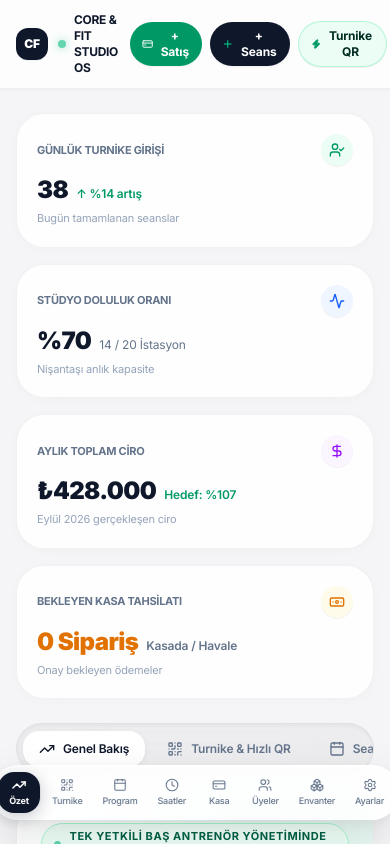
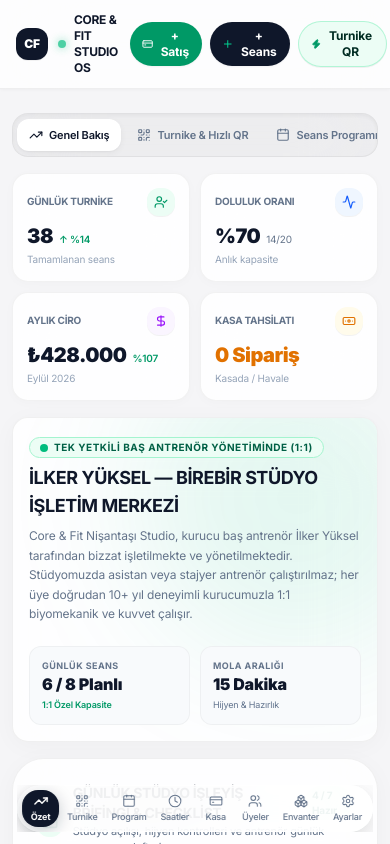
Before and after one commit to emrreaydogdu/coreandfit, a Next.js app: page /admin in a window 390 px wide. Shown: the top 844 px of the page. Built offline with nearby package versions, Linux system fonts and the light colour scheme.

Commit message:
fix: mobilde ust dashboard yalnizca genel bakista gosterilecek sekilde duzenlendi ve mobil navigasyon optimize edildi

```diff
--- a/components/portal/admin/AdminFloatingNav.tsx
+++ b/components/portal/admin/AdminFloatingNav.tsx
@@ -56,9 +56,9 @@ export const AdminFloatingNav: React.FC<AdminFloatingNavProps> = ({
   return (
     <nav
       aria-label="Admin Liquid Glass Dock"
-      className={`pointer-events-auto select-none ${className}`}
+      className={`pointer-events-auto select-none max-w-[calc(100vw-1rem)] overflow-x-auto no-scrollbar ${className}`}
     >
-      <div className="relative flex items-center gap-1 sm:gap-1.5 p-1.5 bg-white/85 hover:bg-white/95 backdrop-blur-2xl border border-white/70 rounded-[28px] shadow-[0_16px_45px_rgba(0,0,0,0.1),0_4px_16px_rgba(0,0,0,0.05),inset_0_1px_2px_rgba(255,255,255,0.95)] transition-all duration-300">
+      <div className="relative flex items-center gap-0.5 sm:gap-1.5 p-1 sm:p-1.5 bg-white/90 hover:bg-white/95 backdrop-blur-2xl border border-white/80 rounded-[24px] sm:rounded-[28px] shadow-[0_12px_40px_rgba(0,0,0,0.12),0_4px_16px_rgba(0,0,0,0.05)] transition-all duration-300">
         {ADMIN_TABS.map((tab) => {
           const Icon = tab.icon;
           const isActive = activeTab === tab.id;
@@ -68,7 +68,7 @@ export const AdminFloatingNav: React.FC<AdminFloatingNavProps> = ({
               key={tab.id}
               type="button"
               onClick={() => setActiveTab(tab.id)}
-              className={`relative flex flex-col items-center justify-center py-1.5 px-2 sm:px-3 rounded-2xl transition-all duration-200 outline-none min-w-[42px] sm:min-w-[56px] ${
+              className={`relative flex flex-col items-center justify-center py-1 sm:py-1.5 px-1.5 sm:px-3 rounded-xl sm:rounded-2xl transition-all duration-200 outline-none min-w-[37px] sm:min-w-[54px] shrink-0 ${
                 isActive ? "text-white" : "text-[#64748B] hover:text-[#0F172A]"
               }`}
               title={tab.label}
--- a/components/portal/admin/AdminPortal.tsx
+++ b/components/portal/admin/AdminPortal.tsx
@@ -57,6 +57,17 @@ import { AdminMemberDetailModal } from "@/components/portal/admin/AdminMemberDet
 import { AdminCreateMemberModal } from "@/components/portal/admin/AdminCreateMemberModal";
 import { AdminDailyBriefingWidget } from "@/components/portal/admin/AdminDailyBriefingWidget";
 import { AdminInventoryTab } from "@/components/portal/admin/AdminInventoryTab";
+
+const ADMIN_TAB_LABELS: Record<AdminTab, string> = {
+  overview: "Genel Bakış",
+  turnstile: "Turnike & Hızlı QR",
+  schedule: "Seans Programı",
+  coach_slots: "Koç Randevu Saatleri",
+  cashier: "Kasa & Ödemeler",
+  members: "Üye Rehberi (CRM)",
+  inventory: "Envanter & Donanım",
+  settings: "İşletme Ayarları",
+};
 
 export const AdminPortal: React.FC = () => {
   const {
@@ -217,23 +228,81 @@ export const AdminPortal: React.FC = () => {
     switch (adminTab) {
       case "overview":
         return (
-          <div className="space-y-6">
+          <div className="space-y-4 sm:space-y-6">
+            {/* Top KPI Metric Cards - Clean 2x2 on Mobile, 4 columns on Desktop */}
+            <div className="grid grid-cols-2 lg:grid-cols-4 gap-2.5 sm:gap-4">
+              <div className="bg-white/90 backdrop-blur-xl border border-black/[0.05] rounded-2xl sm:rounded-[28px] p-3.5 sm:p-5 shadow-[0_2px_12px_rgba(0,0,0,0.02)] hover:shadow-[0_4px_20px_rgba(0,0,0,0.04)] transition-all">
+                <div className="flex items-center justify-between text-xs text-[#64748B] mb-1.5 sm:mb-2 font-medium">
+                  <span className="tracking-tight text-[10px] sm:text-[11px] font-bold uppercase truncate">GÜNLÜK TURNİKE</span>
+                  <div className="w-7 h-7 sm:w-8 sm:h-8 rounded-xl sm:rounded-2xl bg-emerald-50 text-emerald-600 flex items-center justify-center shadow-2xs shrink-0">
+                    <UserCheck className="w-3.5 h-3.5 sm:w-4 sm:h-4" />
+                  </div>
+                </div>
+                <div className="flex items-baseline gap-1.5 sm:gap-2">
+                  <span className="text-xl sm:text-2xl font-black text-[#0F172A] tracking-tight">{checkInLogs.length + 34}</span>
+                  <span className="text-[10px] sm:text-xs font-semibold text-emerald-600">↑ %14</span>
+                </div>
+                <span className="text-[10px] sm:text-[11px] text-[#94A3B8] block mt-0.5 sm:mt-1 truncate">Tamamlanan seans</span>
+              </div>
+
+              <div className="bg-white/90 backdrop-blur-xl border border-black/[0.05] rounded-2xl sm:rounded-[28px] p-3.5 sm:p-5 shadow-[0_2px_12px_rgba(0,0,0,0.02)] hover:shadow-[0_4px_20px_rgba(0,0,0,0.04)] transition-all">
+                <div className="flex items-center justify-between text-xs text-[#64748B] mb-1.5 sm:mb-2 font-medium">
+                  <span className="tracking-tight text-[10px] sm:text-[11px] font-bold uppercase truncate">DOLULUK ORANI</span>
+                  <div className="w-7 h-7 sm:w-8 sm:h-8 rounded-xl sm:rounded-2xl bg-blue-50 text-blue-600 flex items-center justify-center shadow-2xs shrink-0">
+                    <Activity className="w-3.5 h-3.5 sm:w-4 sm:h-4" />
+                  </div>
+                </div>
+                <div className="flex items-baseline gap-1.5 sm:gap-2">
+                  <span className="text-xl sm:text-2xl font-black text-[#0F172A] tracking-tight">%70</span>
+                  <span className="text-[10px] sm:text-xs text-[#64748B] truncate">14/20</span>
+                </div>
+                <span className="text-[10px] sm:text-[11px] text-[#94A3B8] block mt-0.5 sm:mt-1 truncate">Anlık kapasite</span>
+              </div>
+
+              <div className="bg-white/90 backdrop-blur-xl border border-black/[0.05] rounded-2xl sm:rounded-[28px] p-3.5 sm:p-5 shadow-[0_2px_12px_rgba(0,0,0,0.02)] hover:shadow-[0_4px_20px_rgba(0,0,0,0.04)] transition-all">
+                <div className="flex items-center justify-between text-xs text-[#64748B] mb-1.5 sm:mb-2 font-medium">
+                  <span className="tracking-tight text-[10px] sm:text-[11px] font-bold uppercase truncate">AYLIK CİRO</span>
+                  <div className="w-7 h-7 sm:w-8 sm:h-8 rounded-xl sm:rounded-2xl bg-purple-50 text-purple-600 flex items-center justify-center shadow-2xs shrink-0">
+                    <DollarSign className="w-3.5 h-3.5 sm:w-4 sm:h-4" />
+                  </div>
+                </div>
+                <div className="flex items-baseline gap-1.5 sm:gap-2">
+                  <span className="text-xl sm:text-2xl font-black text-[#0F172A] tracking-tight">₺428.000</span>
+                  <span className="text-[10px] sm:text-xs font-semibold text-emerald-600">%107</span>
+                </div>
+                <span className="text-[10px] sm:text-[11px] text-[#94A3B8] block mt-0.5 sm:mt-1 truncate">Eylül 2026</span>
+              </div>
+
+              <div className="bg-white/90 backdrop-blur-xl border border-black/[0.05] rounded-2xl sm:rounded-[28px] p-3.5 sm:p-5 shadow-[0_2px_12px_rgba(0,0,0,0.02)] hover:shadow-[0_4px_20px_rgba(0,0,0,0.04)] transition-all">
+                <div className="flex items-center justify-between text-xs text-[#64748B] mb-1.5 sm:mb-2 font-medium">
+                  <span className="tracking-tight text-[10px] sm:text-[11px] font-bold uppercase truncate">KASA TAHSİLATI</span>
+                  <div className="w-7 h-7 sm:w-8 sm:h-8 rounded-xl sm:rounded-2xl bg-amber-50 text-amber-600 flex items-center justify-center shadow-2xs shrink-0">
+                    <Banknote className="w-3.5 h-3.5 sm:w-4 sm:h-4" />
+                  </div>
+                </div>
+                <div className="flex items-baseline gap-1.5 sm:gap-2">
+                  <span className="text-xl sm:text-2xl font-black text-amber-600 tracking-tight">{pendingOrdersCount} Sipariş</span>
+                </div>
+                <span className="text-[10px] sm:text-[11px] text-[#94A3B8] block mt-0.5 sm:mt-1 truncate">Kasada / Havale</span>
+              </div>
+            </div>
+
             {/* Solo Coach & Studio Model Executive Banner - Apple Liquid Glass */}
-            <div className="bg-white/90 backdrop-blur-2xl border border-black/[0.06] rounded-[32px] p-6 sm:p-7 shadow-[0_4px_24px_rgba(0,0,0,0.03)] relative overflow-hidden">
+            <div className="bg-white/90 backdrop-blur-2xl border border-black/[0.06] rounded-2xl sm:rounded-[32px] p-4 sm:p-7 shadow-[0_4px_24px_rgba(0,0,0,0.03)] relative overflow-hidden">
               <div className="absolute top-0 right-0 w-80 h-80 bg-emerald-500/10 rounded-full blur-3xl pointer-events-none -mr-20 -mt-20" />
-              <div className="relative z-10 flex flex-col lg:flex-row lg:items-center justify-between gap-6">
-                <div className="space-y-2">
-                  <div className="inline-flex items-center gap-2 px-3 py-1 bg-emerald-50 border border-emerald-200 text-emerald-800 rounded-full text-[11px] font-bold uppercase tracking-wider">
-                    <span className="w-2 h-2 rounded-full bg-emerald-500 animate-pulse" />
+              <div className="relative z-10 flex flex-col lg:flex-row lg:items-center justify-between gap-4 sm:gap-6">
+                <div className="space-y-1.5 sm:space-y-2">
+                  <div className="inline-flex items-center gap-1.5 sm:gap-2 px-2.5 sm:px-3 py-0.5 sm:py-1 bg-emerald-50 border border-emerald-200 text-emerald-800 rounded-full text-[10px] sm:text-[11px] font-bold uppercase tracking-wider">
+                    <span className="w-2 h-2 rounded-full bg-emerald-500" />
                     <span>TEK YETKİLİ BAŞ ANTRENÖR YÖNETİMİNDE (1:1)</span>
                   </div>
-                  <h3 className="text-xl sm:text-2xl font-bold font-display uppercase tracking-tight text-[#0F172A]">
+                  <h3 className="text-lg sm:text-2xl font-bold font-display uppercase tracking-tight text-[#0F172A]">
                     İlker Yüksel — Birebir Stüdyo İşletim Merkezi
                   </h3>
                   <p className="text-xs text-[#64748B] max-w-2xl leading-relaxed">
                     Core & Fit Nişantaşı Studio, kurucu baş antrenör İlker Yüksel tarafından bizzat işletilmekte ve yönetilmektedir. Stüdyomuzda asistan veya stajyer antrenör çalıştırılmaz; her üye doğrudan 10+ yıl deneyimli kurucumuzla 1:1 biyomekanik ve kuvvet çalışır.
                   </p>
-                  <div className="flex flex-wrap items-center gap-2 pt-1 text-[10px] font-semibold text-[#334155]">
+                  <div className="hidden sm:flex flex-wrap items-center gap-2 pt-1 text-[10px] font-semibold text-[#334155]">
                     <span className="px-2.5 py-1 bg-slate-100 rounded-lg border border-black/[0.04]">
                       🏅 NSCA-CSCS Sertifikalı
                     </span>
@@ -249,16 +318,16 @@ export const AdminPortal: React.FC = () => {
                   </div>
                 </div>
 
-                <div className="grid grid-cols-2 sm:grid-cols-3 lg:grid-cols-2 gap-3 shrink-0">
-                  <div className="p-3.5 bg-[#F8FAFC] border border-black/[0.04] rounded-2xl">
-                    <span className="text-[10px] font-bold uppercase tracking-wider text-[#64748B] block">GÜNLÜK SEANS</span>
-                    <span className="text-lg font-black text-[#0F172A]">{bookedSessions.length} / 8 Planlı</span>
-                    <span className="text-[10px] text-emerald-600 block mt-0.5 font-semibold">1:1 Özel Kapasite</span>
+                <div className="grid grid-cols-2 gap-2.5 sm:gap-3 shrink-0">
+                  <div className="p-3 sm:p-3.5 bg-[#F8FAFC] border border-black/[0.04] rounded-xl sm:rounded-2xl">
+                    <span className="text-[9px] sm:text-[10px] font-bold uppercase tracking-wider text-[#64748B] block">GÜNLÜK SEANS</span>
+                    <span className="text-base sm:text-lg font-black text-[#0F172A]">{bookedSessions.length} / 8 Planlı</span>
+                    <span className="text-[9px] sm:text-[10px] text-emerald-600 block mt-0.5 font-semibold">1:1 Özel Kapasite</span>
                   </div>
-                  <div className="p-3.5 bg-[#F8FAFC] border border-black/[0.04] rounded-2xl">
-                    <span className="text-[10px] font-bold uppercase tracking-wider text-[#64748B] block">MOLA ARALIĞI</span>
-                    <span className="text-lg font-black text-[#0F172A]">15 Dakika</span>
-                    <span className="text-[10px] text-slate-500 block mt-0.5">Hijyen & Hazırlık</span>
+                  <div className="p-3 sm:p-3.5 bg-[#F8FAFC] border border-black/[0.04] rounded-xl sm:rounded-2xl">
+                    <span className="text-[9px] sm:text-[10px] font-bold uppercase tracking-wider text-[#64748B] block">MOLA ARALIĞI</span>
+                    <span className="text-base sm:text-lg font-black text-[#0F172A]">15 Dakika</span>
+                    <span className="text-[9px] sm:text-[10px] text-slate-500 block mt-0.5">Hijyen & Hazırlık</span>
                   </div>
                 </div>
               </div>
@@ -1100,68 +1169,9 @@ export const AdminPortal: React.FC = () => {
           </div>
         ) : (
           /* Wide Full-Width Responsive Dashboard */
-          <div className="max-w-7xl mx-auto px-4 sm:px-6 lg:px-8 space-y-6">
-            {/* Top KPI Metric Cards - Apple Glass Aesthetic */}
-            <div className="grid grid-cols-1 sm:grid-cols-2 lg:grid-cols-4 gap-4">
-              <div className="bg-white/85 backdrop-blur-xl border border-black/[0.05] rounded-[28px] p-5 shadow-[0_2px_12px_rgba(0,0,0,0.02)] hover:shadow-[0_4px_20px_rgba(0,0,0,0.04)] transition-all">
-                <div className="flex items-center justify-between text-xs text-[#64748B] mb-2 font-medium">
-                  <span className="tracking-tight text-[11px] font-bold uppercase">GÜNLÜK TURNİKE GİRİŞİ</span>
-                  <div className="w-8 h-8 rounded-2xl bg-emerald-50 text-emerald-600 flex items-center justify-center shadow-2xs">
-                    <UserCheck className="w-4 h-4" />
-                  </div>
-                </div>
-                <div className="flex items-baseline gap-2">
-                  <span className="text-2xl font-black text-[#0F172A] tracking-tight">{checkInLogs.length + 34}</span>
-                  <span className="text-xs font-semibold text-emerald-600">↑ %14 artış</span>
-                </div>
-                <span className="text-[11px] text-[#94A3B8] block mt-1">Bugün tamamlanan seanslar</span>
-              </div>
-
-              <div className="bg-white/85 backdrop-blur-xl border border-black/[0.05] rounded-[28px] p-5 shadow-[0_2px_12px_rgba(0,0,0,0.02)] hover:shadow-[0_4px_20px_rgba(0,0,0,0.04)] transition-all">
-                <div className="flex items-center justify-between text-xs text-[#64748B] mb-2 font-medium">
-                  <span className="tracking-tight text-[11px] font-bold uppercase">STÜDYO DOLULUK ORANI</span>
-                  <div className="w-8 h-8 rounded-2xl bg-blue-50 text-blue-600 flex items-center justify-center shadow-2xs">
-                    <Activity className="w-4 h-4" />
-                  </div>
-                </div>
-                <div className="flex items-baseline gap-2">
-                  <span className="text-2xl font-black text-[#0F172A] tracking-tight">%70</span>
-                  <span className="text-xs text-[#64748B]">14 / 20 İstasyon</span>
-                </div>
-                <span className="text-[11px] text-[#94A3B8] block mt-1">Nişantaşı anlık kapasite</span>
-              </div>
-
-              <div className="bg-white/85 backdrop-blur-xl border border-black/[0.05] rounded-[28px] p-5 shadow-[0_2px_12px_rgba(0,0,0,0.02)] hover:shadow-[0_4px_20px_rgba(0,0,0,0.04)] transition-all">
-                <div className="flex items-center justify-between text-xs text-[#64748B] mb-2 font-medium">
-                  <span className="tracking-tight text-[11px] font-bold uppercase">AYLIK TOPLAM CİRO</span>
-                  <div className="w-8 h-8 rounded-2xl bg-purple-50 text-purple-600 flex items-center justify-center shadow-2xs">
-                    <DollarSign className="w-4 h-4" />
-                  </div>
-                </div>
-                <div className="flex items-baseline gap-2">
-                  <span className="text-2xl font-black text-[#0F172A] tracking-tight">₺428.000</span>
-                  <span className="text-xs font-semibold text-emerald-600">Hedef: %107</span>
-                </div>
-                <span className="text-[11px] text-[#94A3B8] block mt-1">Eylül 2026 gerçekleşen ciro</span>
-              </div>
-
-              <div className="bg-white/85 backdrop-blur-xl border border-black/[0.05] rounded-[28px] p-5 shadow-[0_2px_12px_rgba(0,0,0,0.02)] hover:shadow-[0_4px_20px_rgba(0,0,0,0.04)] transition-all">
-                <div className="flex items-center justify-between text-xs text-[#64748B] mb-2 font-medium">
-                  <span className="tracking-tight text-[11px] font-bold uppercase">BEKLEYEN KASA TAHSİLATI</span>
-                  <div className="w-8 h-8 rounded-2xl bg-amber-50 text-amber-600 flex items-center justify-center shadow-2xs">
-                    <Banknote className="w-4 h-4" />
-                  </div>
-                </div>
-                <div className="flex items-baseline gap-2">
-                  <span className="text-2xl font-black text-amber-600 tracking-tight">{pendingOrdersCount} Sipariş</span>
-                  <span className="text-xs font-semibold text-[#64748B]">Kasada / Havale</span>
-                </div>
-                <span className="text-[11px] text-[#94A3B8] block mt-1">Onay bekleyen ödemeler</span>
-              </div>
-            </div>
-
+          <div className="max-w-7xl mx-auto px-3 sm:px-6 lg:px-8 space-y-4 sm:space-y-6 pb-28 lg:pb-12">
             {/* Apple macOS / iOS Segmented Tab Navigation Bar */}
-            <div className="p-1.5 bg-black/[0.03] backdrop-blur-2xl border border-black/[0.05] rounded-[26px] flex items-center gap-1.5 overflow-x-auto shadow-inner">
+            <div className="p-1 sm:p-1.5 bg-black/[0.03] backdrop-blur-2xl border border-black/[0.05] rounded-2xl sm:rounded-[26px] flex items-center gap-1 sm:gap-1.5 overflow-x-auto no-scrollbar shadow-inner">
               {[
                 { id: "overview", label: "Genel Bakış", icon: TrendingUp },
                 { id: "turnstile", label: "Turnike & Hızlı QR", icon: QrCode },
@@ -1178,17 +1188,17 @@ export const AdminPortal: React.FC = () => {
                   <button
                     key={tab.id}
                     onClick={() => setAdminTab(tab.id as any)}
-                    className={`relative inline-flex items-center gap-2 px-4 py-2.5 rounded-2xl text-xs font-semibold whitespace-nowrap transition-all duration-200 outline-none ${
+                    className={`relative inline-flex items-center gap-1.5 sm:gap-2 px-3 py-2 sm:px-4 sm:py-2.5 rounded-xl sm:rounded-2xl text-[11px] sm:text-xs font-semibold whitespace-nowrap transition-all duration-200 outline-none shrink-0 ${
                       isActive
                         ? "bg-white text-[#0F172A] shadow-[0_2px_10px_rgba(0,0,0,0.06),0_1px_2px_rgba(0,0,0,0.04)] font-bold"
                         : "text-[#64748B] hover:text-[#0F172A] hover:bg-white/50"
                     }`}
                   >
-                    <Icon className={`w-4 h-4 ${isActive ? "text-[#0F172A]" : "text-[#64748B]"}`} />
+                    <Icon className={`w-3.5 h-3.5 sm:w-4 sm:h-4 ${isActive ? "text-[#0F172A]" : "text-[#64748B]"}`} />
                     <span>{tab.label}</span>
                     {tab.badge !== undefined && tab.badge > 0 && (
                       <span
-                        className={`px-1.5 py-0.5 rounded-full text-[10px] font-bold ${
+                        className={`px-1.5 py-0.5 rounded-full text-[9px] sm:text-[10px] font-bold ${
                           isActive ? "bg-emerald-500 text-white" : "bg-emerald-100 text-emerald-800"
                         }`}
                       >
@@ -1200,6 +1210,25 @@ export const AdminPortal: React.FC = () => {
               })}
             </div>
 
+            {/* Mobile Active Tab Header (When not on overview) */}
+            {adminTab !== "overview" && (
+              <div className="flex items-center justify-between py-1 px-1 sm:hidden">
+                <div className="flex items-center gap-2">
+                  <span className="w-2 h-2 rounded-full bg-emerald-500" />
+                  <span className="text-xs font-bold text-[#0F172A]">
+                    {ADMIN_TAB_LABELS[adminTab] || "Yönetim Alanı"}
+                  </span>
+                </div>
+                <button
+                  type="button"
+                  onClick={() => setAdminTab("overview")}
+                  className="text-[11px] font-semibold text-emerald-700 hover:text-emerald-800 bg-emerald-50 px-2.5 py-1 rounded-lg border border-emerald-200/60 transition-colors"
+                >
+                  ← Genel Bakış
+                </button>
+              </div>
+            )}
+
             {/* Render Tab Body */}
             <div>{renderTabContent()}</div>
           </div>
@@ -1207,7 +1236,7 @@ export const AdminPortal: React.FC = () => {
       </main>
 
       {/* Floating Apple Glass Dock on Mobile Screens */}
-      <div className="fixed bottom-6 left-1/2 -translate-x-1/2 z-40 lg:hidden">
+      <div className="fixed bottom-3 sm:bottom-6 left-1/2 -translate-x-1/2 z-40 lg:hidden">
         <AdminFloatingNav
           activeTab={adminTab}
           setActiveTab={setAdminTab}
```
